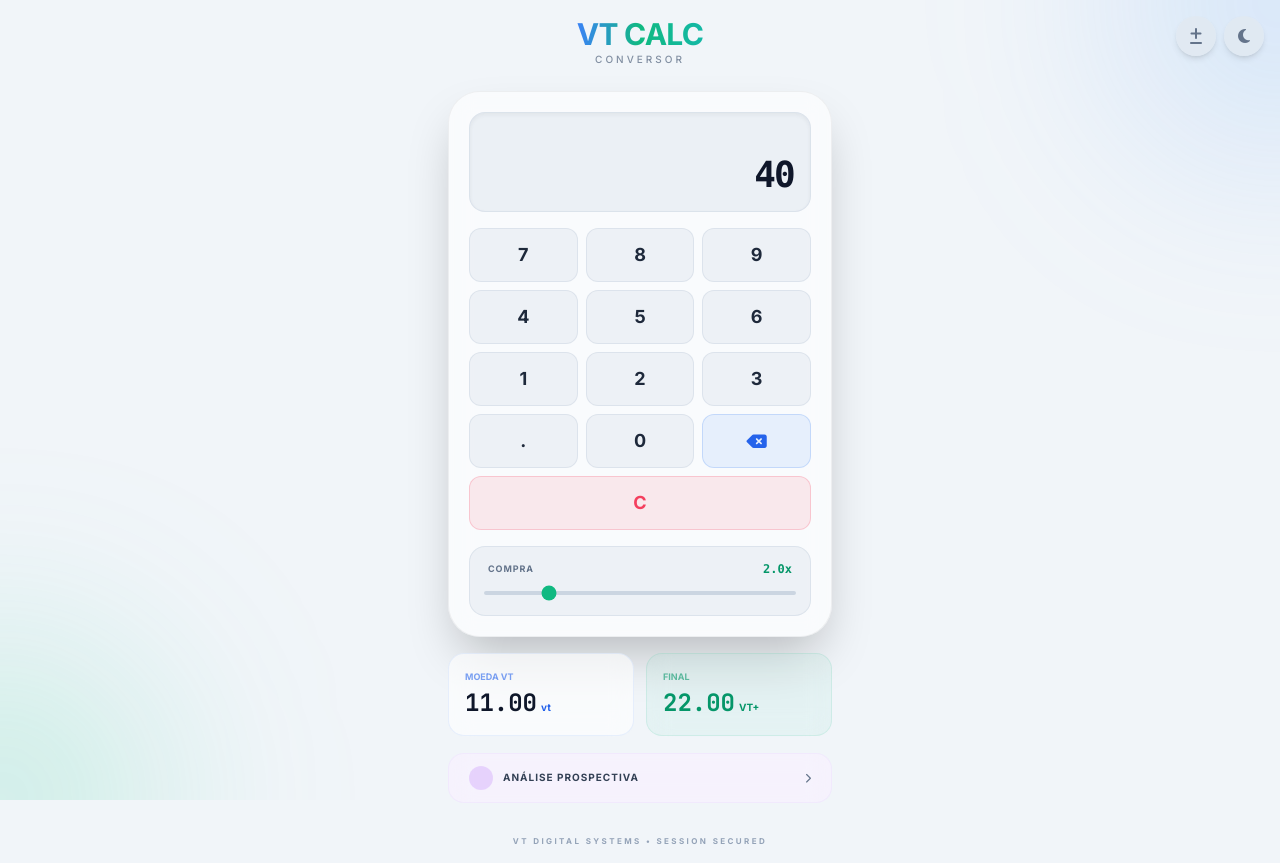
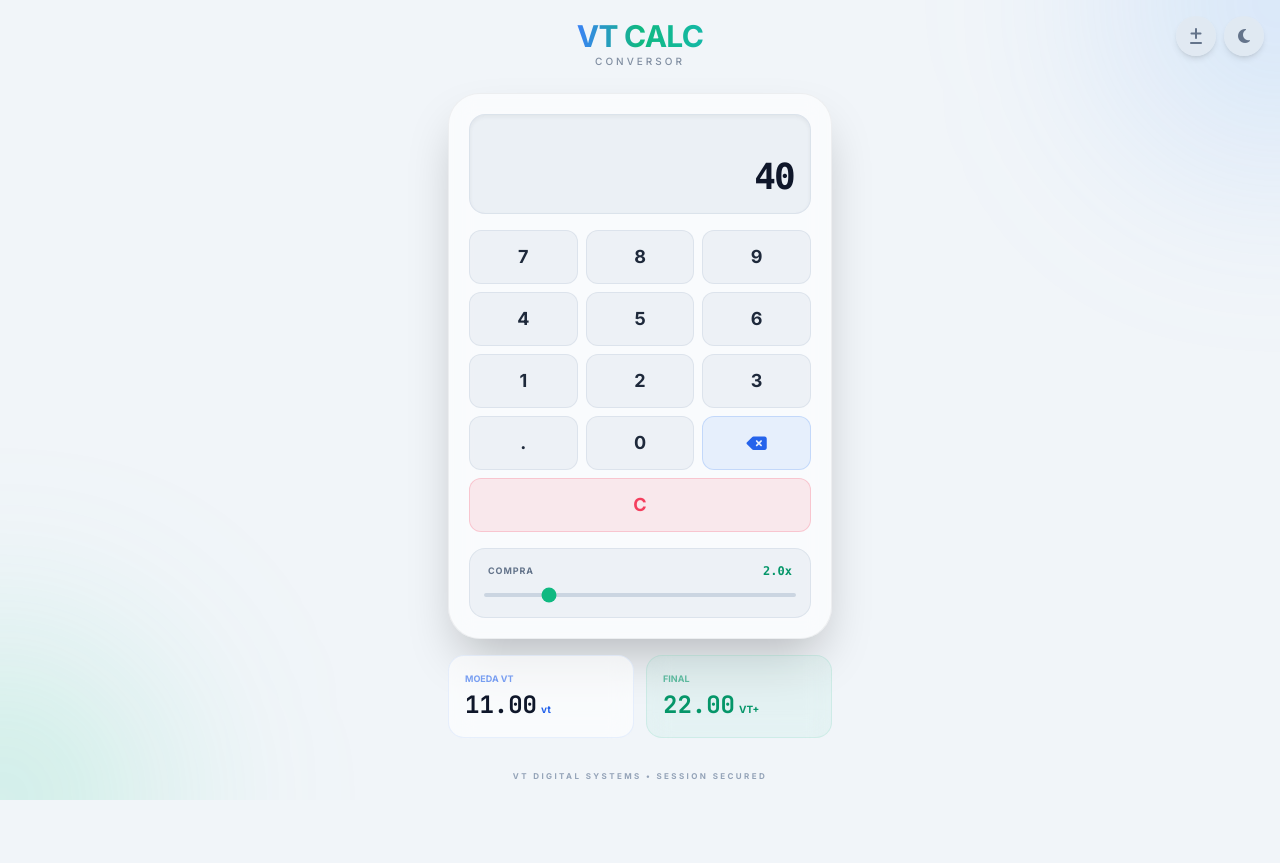
Before and after one commit to blckpi/Gilcivan, a React (Vite) app: page / in a window 1280 px wide. After the commit the page ends 800 px from the top, so only its background shows below. Built offline with nearby package versions, Linux system fonts and the light colour scheme.

Commit message:
feat: Remove AI integration and update description
Removes the Gemini AI integration and related state management from the application. Updates the metadata description to reflect the removal of AI features and the focus on the integrated sum mode.

```diff
--- a/App.tsx
+++ b/App.tsx
@@ -1,7 +1,6 @@
 
 import React, { useState, useMemo, useEffect, useRef } from 'react';
 import { CalculationResult } from './types';
-import { getVTInsights } from './geminiService';
 
 const App: React.FC = () => {
   const getInitialTheme = (): 'light' | 'dark' => {
@@ -15,8 +14,6 @@ const App: React.FC = () => {
 
   const [theme, setTheme] = useState(getInitialTheme);
   const [multiplier, setMultiplier] = useState<number>(2);
-  const [aiResponse, setAiResponse] = useState<string>('');
-  const [loadingAI, setLoadingAI] = useState<boolean>(false);
   const historyRef = useRef<HTMLDivElement>(null);
 
   // Mode state
@@ -118,13 +115,6 @@ const App: React.FC = () => {
     setCurrentSumInput('0');
   };
 
-  const askAI = async () => {
-    setLoadingAI(true);
-    const insight = await getVTInsights(results.inputValue, results.vtValue, results.finalValue);
-    setAiResponse(insight);
-    setLoadingAI(false);
-  };
-
   const KeyButton = ({ children, onClick, className = "", variant = "default" }: any) => {
     const baseClasses = "flex items-center justify-center text-lg font-bold rounded-xl transition-all duration-200 active:scale-95 py-3 select-none";
     const variants: Record<string, string> = { default: "bg-slate-200/50 dark:bg-slate-800/60 hover:bg-slate-300/70 dark:hover:bg-slate-700/70 text-slate-800 dark:text-slate-200 border border-slate-300/50 dark:border-slate-700/30", action: "bg-blue-500/10 dark:bg-blue-600/10 hover:bg-blue-500/20 dark:hover:bg-blue-600/30 text-blue-600 dark:text-blue-400 border border-blue-500/20 dark:border-blue-500/20", danger: "bg-rose-500/10 dark:bg-rose-600/10 hover:bg-rose-500/20 dark:hover:bg-rose-600/30 text-rose-500 dark:text-rose-400 border border-rose-500/20 dark:border-rose-500/20" };
@@ -216,19 +206,6 @@ const App: React.FC = () => {
             </div>
           </div>
         </div>
-
-        <div className="glass rounded-2xl overflow-hidden border-purple-500/10">
-          <button onClick={askAI} disabled={loadingAI} className="w-full flex items-center justify-between px-5 py-3 bg-purple-500/5 hover:bg-purple-500/10 transition-all group">
-            <div className="flex items-center gap-2.5">
-              <div className="w-6 h-6 rounded-full bg-purple-500/20 flex items-center justify-center">
-                <i className={`fa-solid fa-sparkles text-purple-600 dark:text-purple-400 text-[10px] ${loadingAI ? 'animate-spin' : ''}`}></i>
-              </div>
-              <span className="text-[10px] font-bold text-slate-700 dark:text-slate-400 uppercase tracking-widest">Análise Prospectiva</span>
-            </div>
-            <i className="fa-solid fa-chevron-right text-slate-500 dark:text-slate-700 text-[10px]"></i>
-          </button>
-          {(aiResponse || loadingAI) && (<div className="p-4 pt-1 bg-purple-500/5">{loadingAI ? (<div className="flex gap-1 py-1"><div className="w-1 h-1 bg-purple-500/50 rounded-full animate-bounce"></div><div className="w-1 h-1 bg-purple-500/50 rounded-full animate-bounce [animation-delay:0.2s]"></div><div className="w-1 h-1 bg-purple-500/50 rounded-full animate-bounce [animation-delay:0.4s]"></div></div>) : (<p className="text-[11px] text-slate-600 dark:text-slate-500 italic leading-snug">{aiResponse}</p>)}</div>)}
-        </div>
       </main>
 
       <footer className="mt-8 text-center text-slate-400 dark:text-slate-800 text-[8px] font-bold uppercase tracking-[0.3em]">VT Digital Systems &bull; Session Secured</footer>
--- a/index.html
+++ b/index.html
@@ -46,9 +46,9 @@
   "imports": {
     "react": "https://esm.sh/react@18.2.0",
     "react-dom/client": "https://esm.sh/react-dom@18.2.0/client",
-    "@google/genai": "https://esm.sh/@google/genai@^1.34.0",
     "react-dom/": "https://esm.sh/react-dom@^19.2.3/",
-    "react/": "https://esm.sh/react@^18.2.3/"
+    "react/": "https://esm.sh/react@^18.2.3/",
+    "@google/genai": "https://esm.sh/@google/genai@^1.34.0"
   }
 }
 </script>
--- a/metadata.json
+++ b/metadata.json
@@ -1,5 +1,5 @@
 {
   "name": "VT Calc - Conversor de Moeda",
-  "description": "Uma calculadora inteligente para converter valores para a moeda VT com multiplicadores personalizados e insights gerados por IA.",
+  "description": "Uma calculadora elegante para converter valores para a moeda VT com multiplicadores personalizados e um modo de soma integrado.",
   "requestFramePermissions": []
 }
--- a/package.json
+++ b/package.json
@@ -10,8 +10,8 @@
   },
   "dependencies": {
     "react": "^18.2.3",
-    "@google/genai": "^1.34.0",
-    "react-dom": "^19.2.3"
+    "react-dom": "^19.2.3",
+    "@google/genai": "^1.34.0"
   },
   "devDependencies": {
     "@types/node": "^22.14.0",
--- a/types.ts
+++ b/types.ts
@@ -5,8 +5,3 @@ export interface CalculationResult {
   multiplier: number;
   finalValue: number;
 }
-
-export interface AIInsight {
-  summary: string;
-  recommendation: string;
-}
```
